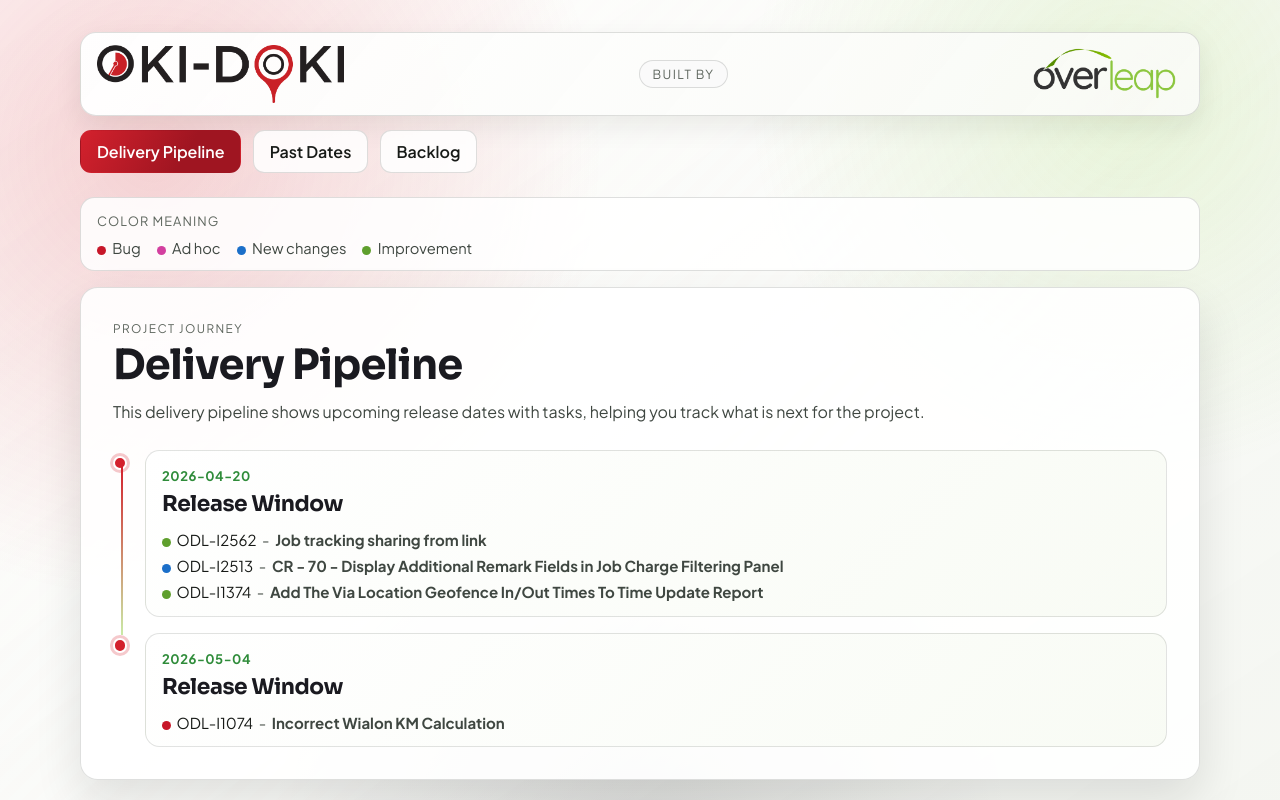
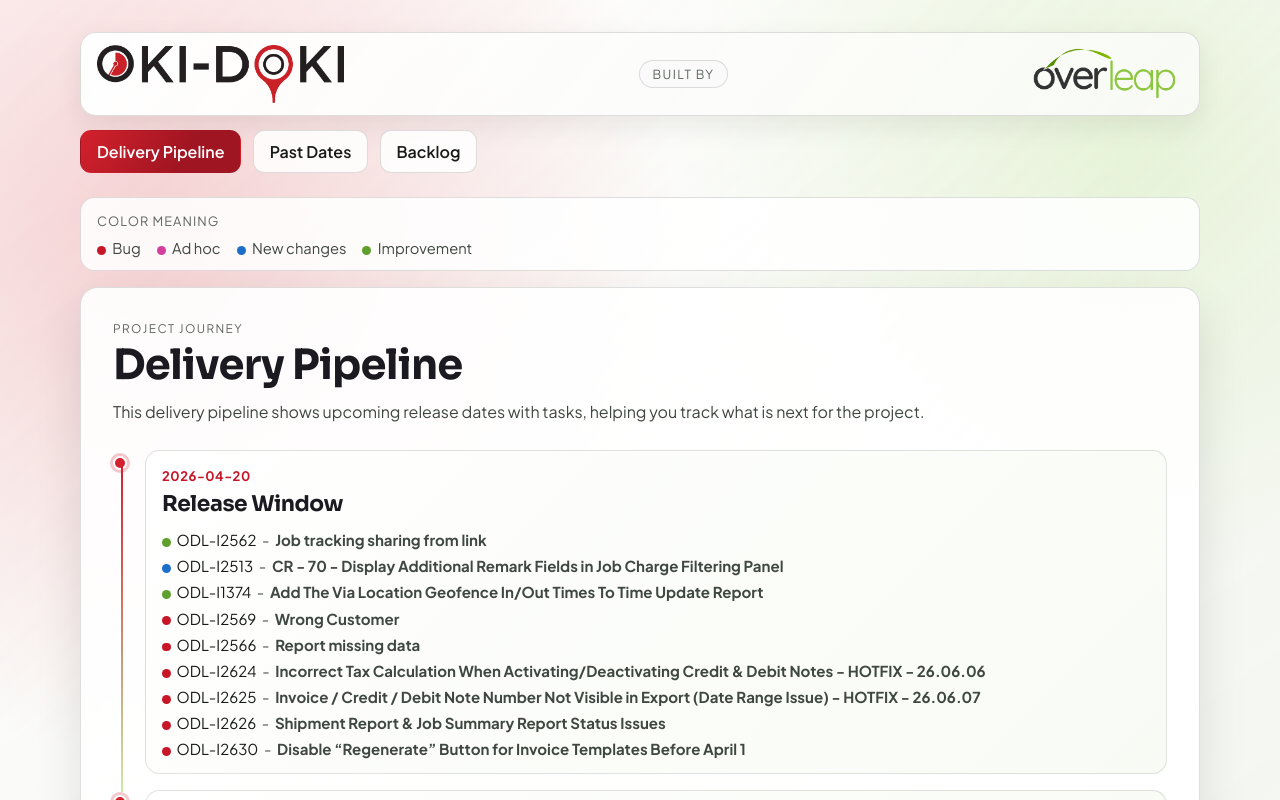
Before and after one commit to rasanga23/TIME_LINE_OKIDOKI, a React (Vite) app: page /#/timeline in a window 1280 px wide. Shown: the top 800 px of the page. Built offline with nearby package versions, Linux system fonts and the light colour scheme.

Commit message:
Add new bug entries and update hours for existing features; enhance planned releases and release dates data

```diff
--- a/src/backlog-data/bug.ts
+++ b/src/backlog-data/bug.ts
@@ -31,4 +31,40 @@ export const bugBacklogData: BacklogEntry[] = [
     hours: 20,
     tag: 'bug',
   },
+  {
+    id: 'ODL-I2569',
+    title: 'Wrong Customer',
+    hours: 5,
+    tag: 'bug',
+  },
+  {
+    id: 'ODL-I2566',
+    title: 'Report missing data',
+    hours: 5,
+    tag: 'bug',
+  },
+  {
+    id: 'ODL-I2624',
+    title: 'Incorrect Tax Calculation When Activating/Deactivating Credit & Debit Notes - HOTFIX - 26.06.06',
+    hours: 4,
+    tag: 'bug',
+  },
+  {
+    id: 'ODL-I2625',
+    title: 'Invoice / Credit / Debit Note Number Not Visible in Export (Date Range Issue) - HOTFIX - 26.06.07',
+    hours: 5,
+    tag: 'bug',
+  },
+  {
+    id: 'ODL-I2626',
+    title: 'Shipment Report & Job Summary Report  Status Issues',
+    hours: 5,
+    tag: 'bug',
+  },
+  {
+    id: 'ODL-I2630',
+    title: 'Disable “Regenerate” Button for Invoice Templates Before April 1',
+    hours: 5,
+    tag: 'bug',
+  },
 ]
--- a/src/backlog-data/new-changes.ts
+++ b/src/backlog-data/new-changes.ts
@@ -4,31 +4,31 @@ export const newChangesBacklogData: BacklogEntry[] = [
   {
     id: 'ODL-I2513',
     title: 'CR - 70 - Display Additional Remark Fields in Job Charge Filtering Panel',
-    hours: 12,
+    hours: 35,
     tag: 'new feature',
   },
   {
     id: 'T-103',
     title: 'CR - 23 - System Log Module.',
-    hours: 8,
+    hours: 225,
     tag: 'new feature',
   },
   {
     id: 'ODL-I1050',
     title: 'CR 34 - Assignment Of Multiple Customers & Shipper/Plant To Customer Users.',
-    hours: 8,
+    hours: 48,
     tag: 'new feature',
   },
   {
     id: 'T-104',
     title: 'CR - 45 - Incident Tracker Module',
-    hours: 20,
+    hours: 54,
     tag: 'new feature',
   },
   {
     id: 'T-105',
     title: 'CR - 50 - Addition of a new flag status called flag accept.',
-    hours: 15,
+    hours: 24,
     tag: 'new feature',
   },
   {
@@ -127,5 +127,22 @@ export const newChangesBacklogData: BacklogEntry[] = [
     hours: 15,
     tag: 'new feature',
   },
-
+  {
+    id: 'ODL-I2627',
+    title: 'CR Vehicle utilization detail report.',
+    hours: 50,
+    tag: 'new feature',
+  },
+  {
+    id: 'ODL-I2627',
+    title: 'CR Add the actual arrival time column to the on-time delivery report..',
+    hours: 50,
+    tag: 'new feature',
+  },
+  {
+    id: 'ODL-I2628',
+    title: 'CR Add a separate column for Status and row for MTD AVG in summery report..',
+    hours: 50,
+    tag: 'new feature',
+  },
 ]
--- a/src/timeline-data/planned-releases.ts
+++ b/src/timeline-data/planned-releases.ts
@@ -3,7 +3,7 @@ import type { PlannedReleaseEntry } from './types'
 export const plannedReleasesData: PlannedReleaseEntry[] = [
   {
     date: '2026-04-20',
-    taskIds: ['ODL-I2562', 'ODL-I2513', 'ODL-I1374'],
+    taskIds: ['ODL-I2562', 'ODL-I2513', 'ODL-I1374','ODL-I2569','ODL-I2566','ODL-I2624','ODL-I2625','ODL-I2626','ODL-I2630'],
   },
   {
     date: '2026-05-04',
--- a/src/timeline-data/release-dates.ts
+++ b/src/timeline-data/release-dates.ts
@@ -9,4 +9,9 @@ export const releaseDatesData: ReleaseDateEntry[] = [
     date: '2026-05-04',
     capacityHours: 56,
   },
+  {
+    date: '2026-05-18',
+    capacityHours: 56,
+  },
+
 ]
```
